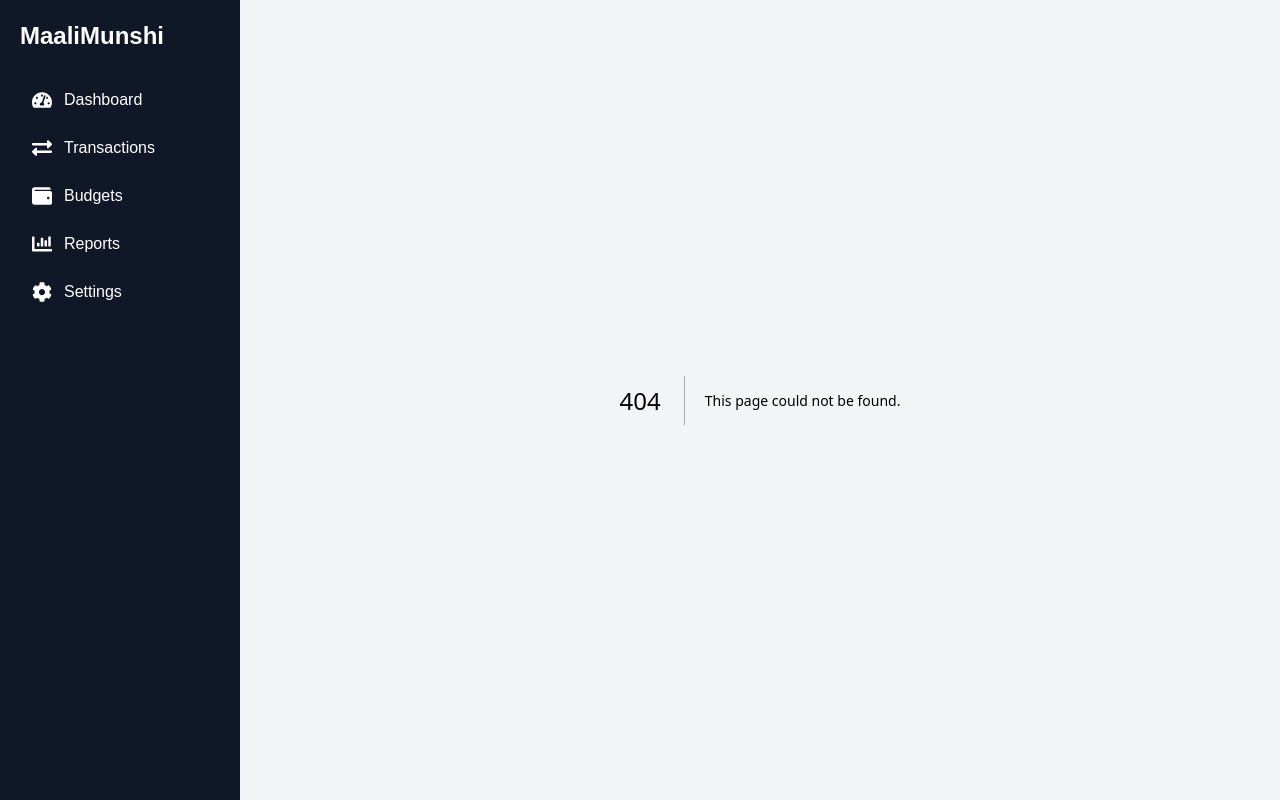
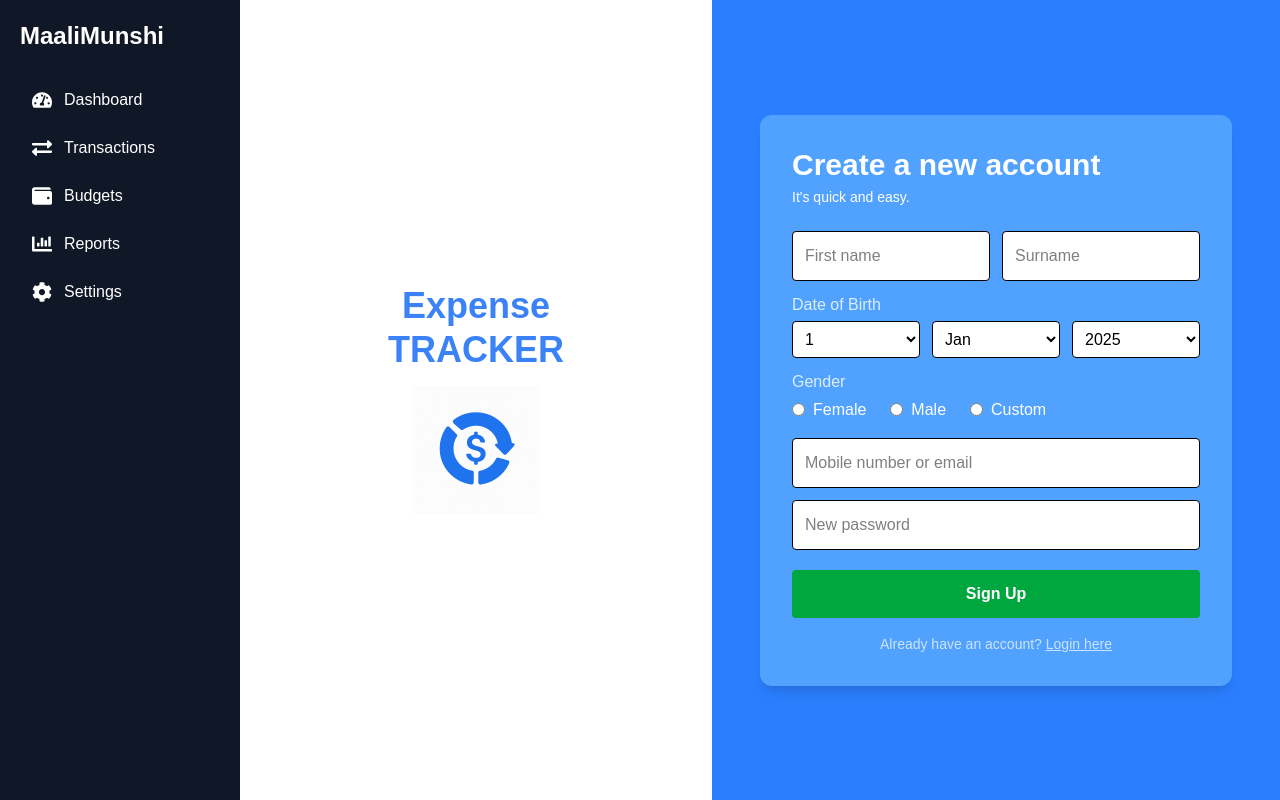
Before and after one commit to AlphaAnas/AI-Finance-Tracker-Web-App, a Next.js app: page /signup in a window 1280 px wide. Before the commit this address had no page. Built offline with nearby package versions, Linux system fonts and the light colour scheme.

Commit message:
login / signup front end complete

```diff
--- a/src/app/layout.tsx
+++ b/src/app/layout.tsx
@@ -2,10 +2,10 @@ import { ReactNode } from 'react';
 import './globals.css'; // Your global CSS
 import Sidebar from './components/Sidebar';
 
-export const metadata = {
-  title: 'AI Finance Tracker',
-  description: 'Track your finances with AI assistance',
-};
+// export const metadata = {
+//   title: 'AI Finance Tracker',
+//   description: 'Track your finances with AI assistance',
+// };
 
 export default function RootLayout({ children }: { children: React.ReactNode }) {
   return (
--- /dev/null
+++ b/src/app/login/page.tsx
@@ -0,0 +1,80 @@
+'use client';
+
+function signInWithGoogle() {
+  alert("Google Sign-in coming soon...");
+}
+
+function signInWithFacebook() {
+  alert("Facebook Sign-in coming soon...");
+}
+
+export default function Home() {
+  return (
+    <div className="flex min-h-screen">
+      {/* Logo Section */}
+      <div className="flex-1 bg-white flex items-center justify-center">
+        <div className="flex flex-col items-center text-center">
+          <h1 className="text-4xl font-bold text-[#3b82f6] mb-1">Expense</h1>
+          <p className="text-4xl font-bold text-[#3b82f6] mb-4">TRACKER</p>
+          <img src="/logo.png" alt="Logo" className="h-32" />
+        </div>
+      </div>
+
+      {/* Form Section */}
+      <div className="flex-1 bg-blue-500 text-white flex flex-col justify-center px-12">
+        <h2 className="text-3xl font-semibold mb-2">Welcome</h2>
+        <p className="mb-6">Start Managing Your Finance Faster and better</p>
+
+        <input
+          type="email"
+          placeholder="example@email.com"
+          className="mb-3 p-3 rounded w-full text-black bg-white border"
+        />
+        <input
+          type="password"
+          placeholder="at least 8 characters"
+          className="mb-2 p-3 rounded w-full text-black bg-white border"
+        />
+        <a href="#" className="text-sm mb-4 text-right text-white/70">Forgot password?</a>
+
+        <button className="bg-blue-800 hover:bg-blue-900 p-3 rounded text-white font-semibold mb-4">
+          Login
+        </button>
+
+        <div className="flex items-center mb-4">
+          <hr className="flex-grow border-white/50" />
+          <span className="mx-2">or</span>
+          <hr className="flex-grow border-white/50" />
+        </div>
+
+        <button
+          onClick={signInWithGoogle}
+          className="flex items-center justify-center gap-2 bg-white text-black p-3 rounded border border-gray-300 mb-2"
+        >
+          <img src="https://www.svgrepo.com/show/475656/google-color.svg" alt="google" className="h-5 w-5" />
+          Sign in with Google
+        </button>
+
+        <button
+          onClick={signInWithFacebook}
+          className="flex items-center justify-center gap-2 bg-white text-black p-3 rounded border border-gray-300"
+        >
+          <img src="https://www.svgrepo.com/show/475647/facebook-color.svg" alt="facebook" className="h-5 w-5" />
+          Sign in with Facebook
+        </button>
+
+        <p className="mt-4 text-white/70 text-left text-sm">
+          Don’t have an account? <a href="/signup" className="underline">Signup</a>
+        </p>
+
+        {/* 🔀 Random Navigation Button */}
+        <button
+          onClick={() => window.location.href = "/random"}
+          className="mt-6 bg-white text-blue-700 font-bold px-6 py-2 rounded border border-blue-700 hover:bg-blue-100 transition"
+        >
+          Go to Random Page →
+        </button>
+      </div>
+    </div>
+  );
+}
--- a/src/app/page.tsx
+++ b/src/app/page.tsx
@@ -5,6 +5,6 @@ export default function HomePage() {
 
   // Redirect to the dashboard page
   // when the user accesses the root URL
-  redirect("/dashboard");
+  redirect("/login");
 
 }
--- /dev/null
+++ b/src/app/signup/page.tsx
@@ -0,0 +1,71 @@
+'use client';
+
+export default function Signup() {
+  return (
+    <div className="flex min-h-screen">
+      {/* Logo Section */}
+      <div className="flex-1 bg-white flex items-center justify-center">
+        <div className="flex flex-col items-center text-center">
+          <h1 className="text-4xl font-bold text-[#3b82f6] mb-1">Expense</h1>
+          <p className="text-4xl font-bold text-[#3b82f6] mb-4">TRACKER</p>
+          <img src="/logo.png" alt="Logo" className="h-32" />
+        </div>
+      </div>
+
+      {/* Signup Form Section */}
+      <div className="flex-1 bg-blue-500 text-white flex flex-col justify-center px-12 py-16">
+        <div className="bg-blue-400 p-8 rounded-xl shadow-lg w-full max-w-xl mx-auto">
+          <h2 className="text-3xl font-semibold mb-1">Create a new account</h2>
+          <p className="mb-6 text-sm">It's quick and easy.</p>
+
+          <div className="flex gap-3 mb-3">
+            <input type="text" placeholder="First name" className="bg-white text-black p-3 w-full rounded border" />
+            <input type="text" placeholder="Surname" className="bg-white text-black p-3 w-full rounded border" />
+          </div>
+
+          <label className="text-white/80 mb-1 block">Date of Birth</label>
+          <div className="flex gap-3 mb-3">
+            <select className="bg-white text-black p-2 rounded w-1/3 border">
+              {Array.from({ length: 31 }, (_, i) => <option key={i}>{i + 1}</option>)}
+            </select>
+            <select className="bg-white text-black p-2 rounded w-1/3 border">
+              {["Jan", "Feb", "Mar", "Apr", "May", "Jun", "Jul", "Aug", "Sep", "Oct", "Nov", "Dec"].map(m => <option key={m}>{m}</option>)}
+            </select>
+            <select className="bg-white text-black p-2 rounded w-1/3 border">
+              {Array.from({ length: 100 }, (_, i) => <option key={i}>{2025 - i}</option>)}
+            </select>
+          </div>
+
+          <label className="text-white/80 mb-1 block">Gender</label>
+          <div className="flex gap-6 mb-4">
+            {["Female", "Male", "Custom"].map(gender => (
+              <label key={gender} className="flex items-center gap-2">
+                <input type="radio" name="gender" className="accent-blue-700" />
+                {gender}
+              </label>
+            ))}
+          </div>
+
+          <input
+            type="email"
+            placeholder="Mobile number or email"
+            className="bg-white text-black p-3 w-full rounded border mb-3"
+          />
+          <input
+            type="password"
+            placeholder="New password"
+            className="bg-white text-black p-3 w-full rounded border mb-5"
+          />
+
+          <button className="bg-green-600 hover:bg-green-700 p-3 rounded w-full text-white font-semibold mb-4">
+            Sign Up
+          </button>
+
+          <p className="text-white/70 text-center text-sm">
+            Already have an account? <a href="/" className="underline">Login here</a>
+          </p>
+        </div>
+      </div>
+    </div>
+  );
+}
```
Also changed, not shown: public/logo.png (added).
